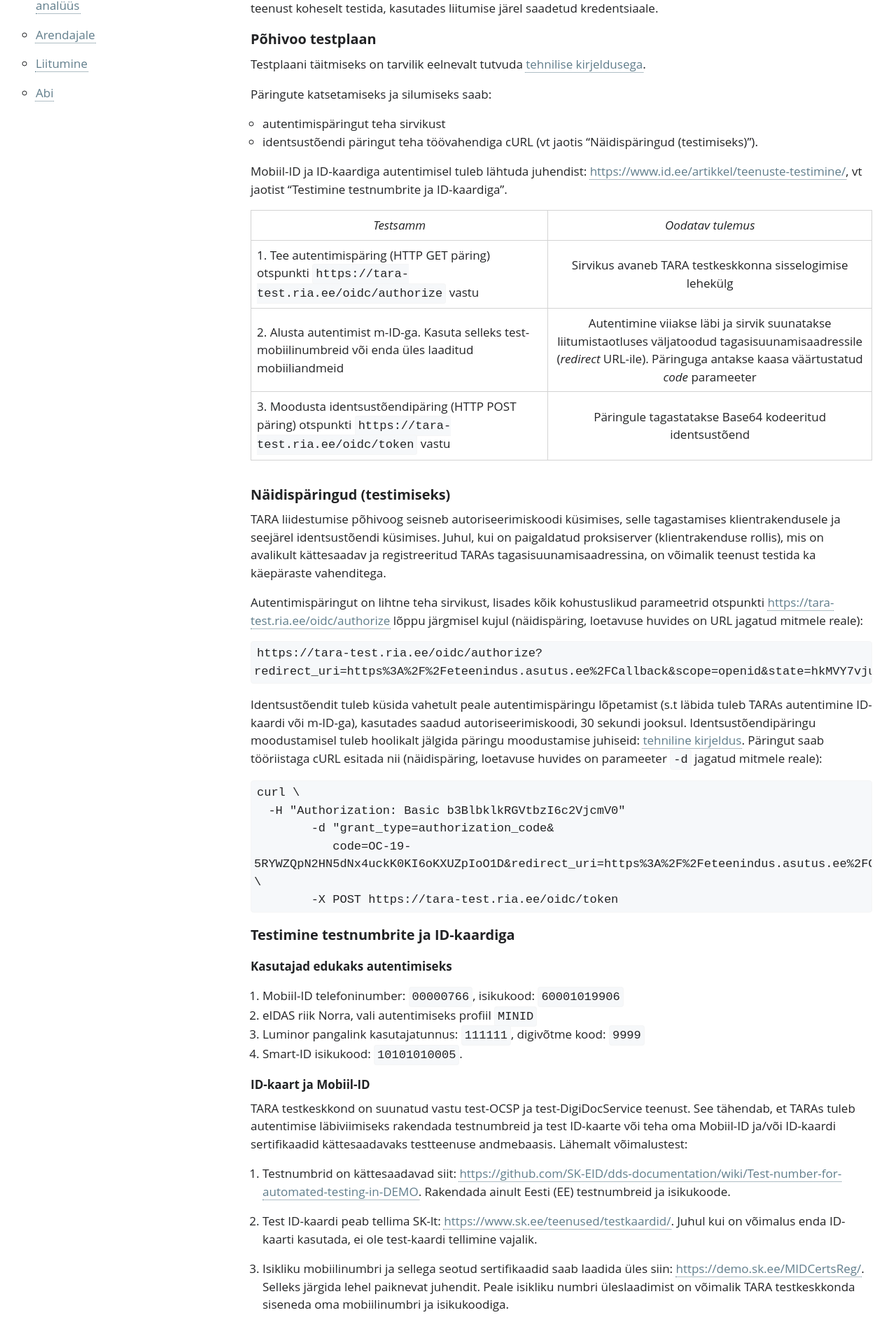
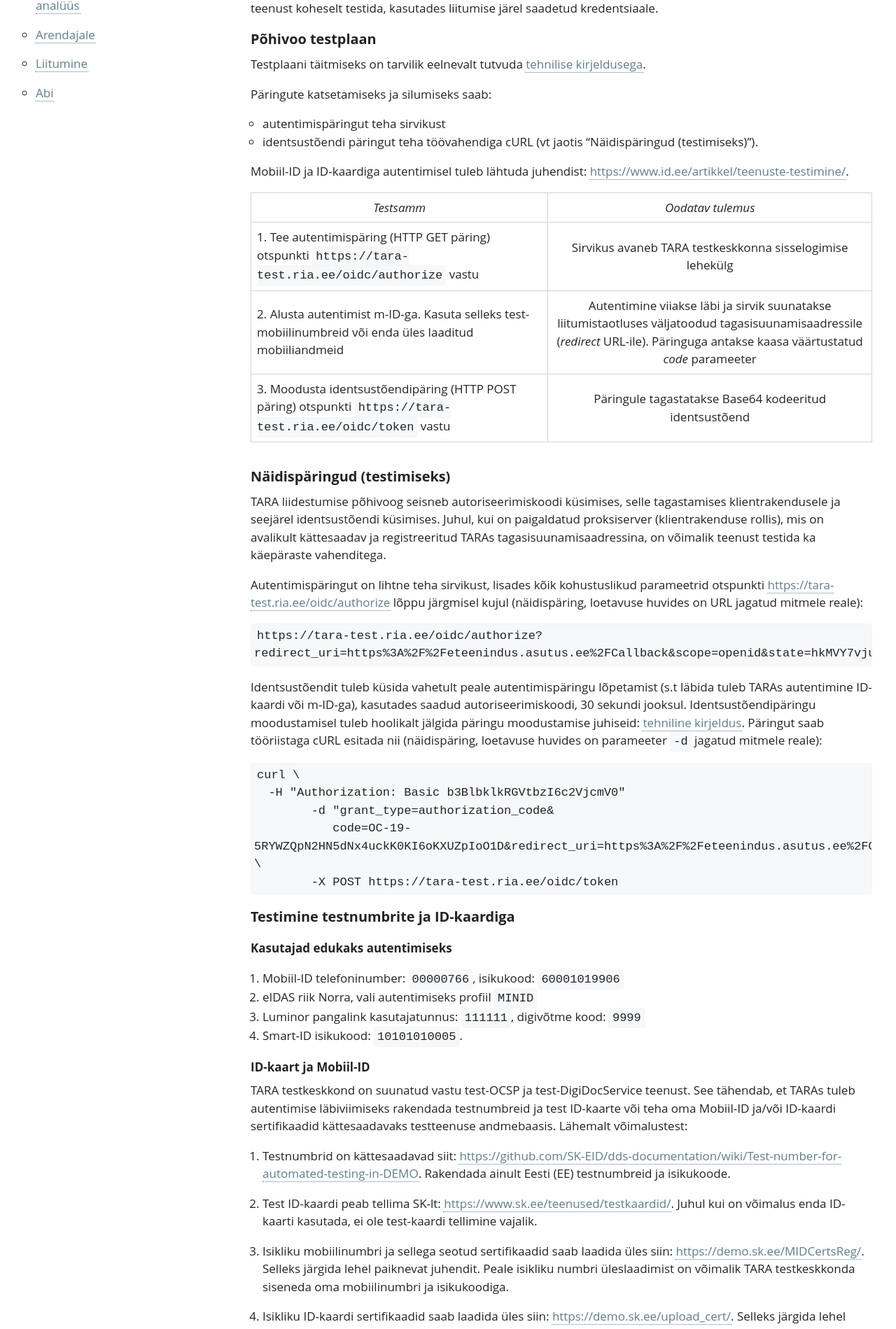
Before and after one commit to e-gov/TARA-Doku, a Jekyll site: the page built from Testimine.md, in a window 1280 px wide. Shown: the part 638-2537 px from the top of the page at 70% size. Built offline with Jekyll 4.4.1, drawn with Linux system fonts in a browser that asks for light colours; our own code applies the rules of GitHub Pages for plain Markdown files.

Commit message:
Update Testimine.md

```diff
--- a/Testimine.md
+++ b/Testimine.md
@@ -24,8 +24,7 @@ Päringute katsetamiseks ja silumiseks saab: <br>
 - autentimispäringut teha sirvikust
 - identsustõendi päringut teha töövahendiga cURL (vt jaotis "Näidispäringud (testimiseks)").
 
-Mobiil-ID ja ID-kaardiga autentimisel tuleb lähtuda juhendist: [https://www.id.ee/artikkel/teenuste-testimine/](https://www.id.ee/artikkel/teenuste-testimine/), vt jaotist "Testimine testnumbrite ja ID-kaardiga".
-
+Mobiil-ID ja ID-kaardiga autentimisel tuleb lähtuda juhendist: [https://www.id.ee/artikkel/teenuste-testimine/](https://www.id.ee/artikkel/teenuste-testimine/).
 
 | Testsamm      | Oodatav tulemus|
 | ------------- |:-------------:|
```
